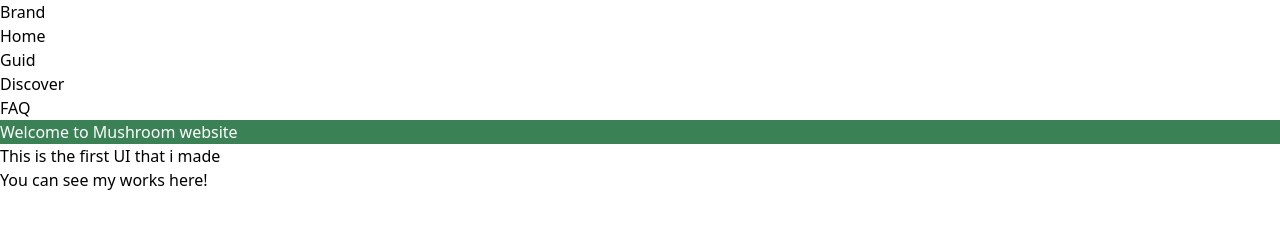
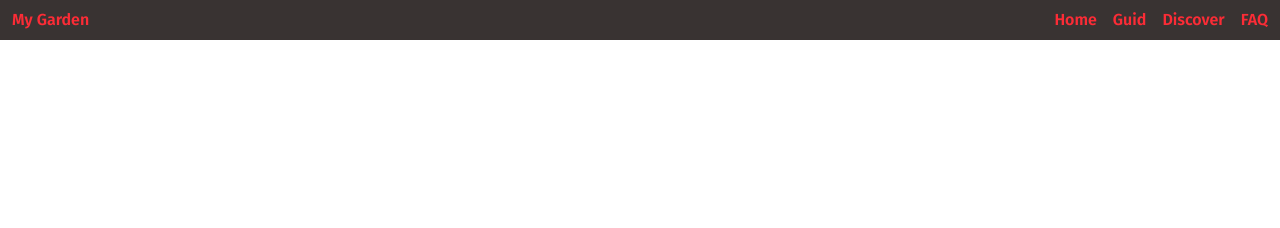
Before and after one commit to A-soheilyfar/Mushroom_project, a website: page src/index.html in a window 1280 px wide. Drawn offline with Linux system fonts and the light colour scheme.

Commit message:
Updated code

```diff
--- a/src/index.html
+++ b/src/index.html
@@ -1,33 +1,40 @@
 <!DOCTYPE html>
 <html lang="en">
   <head>
-    <meta charset="UTF-8">
-    <meta name="viewport" content="width=device-width, initial-scale=1.0">
-    <link href="./output.css" rel="stylesheet">
+    <meta charset="UTF-8" />
+    <meta name="viewport" content="width=device-width, initial-scale=1.0" />
+    <link href="./output.css" rel="stylesheet" />
+    <link rel="stylesheet" href="./styles.css" />
     <title>Document</title>
+
+    <!-- Google Fonts -->
+    <link rel="preconnect" href="https://fonts.googleapis.com" />
+    <link rel="preconnect" href="https://fonts.gstatic.com" crossorigin />
+
+    <link
+      href="https://fonts.googleapis.com/css2?family=Fira+Sans:ital,wght@0,100;0,200;0,300;0,400;0,500;0,600;0,700;0,800;0,900;1,100;1,200;1,300;1,400;1,500;1,600;1,700;1,800;1,900&family=Outfit:wght@100..900&display=swap"
+      rel="stylesheet"
+    />
   </head>
-<body>
-    <div class="container"><nav>
-        <ul>
-            <li>Brand</li>
-            <li>Home</li>
+  <body class="font-fira font-normal">
+    <div class="container">
+      <nav>
+        <ul class="bg-light-brown text-white flex gap-4 px-3">
+          <li class="font-fira font-semibold">My Garden</li>
+          <li class="ml-auto">Home</li>
           <li>Guid</li>
           <li>Discover</li>
           <li>FAQ</li>
-
         </ul>
       </nav>
 
-<header>
-    <h1 class="bg-light-green text-white">Welcome to Mushroom website </h1>
+      <header class="hidden">
+        <h1>Welcome to Mushroom website</h1>
 
         <h2>This is the first UI that i made</h2>
 
-    <h2> You can see my works here!</h2>
+        <h2>You can see my works here!</h2>
       </header>
-
-
     </div>
-
   </body>
 </html>
--- a/src/input.css
+++ b/src/input.css
@@ -1,5 +1,4 @@
 @import "tailwindcss";
-
 
 @theme {
   --color-light-green: #3a8256;
@@ -8,7 +7,11 @@
   --color-mid-brown: #2c2726;
   --color-dark-brown: #292424;
   --color-darker-brown: #231f1f;
-    --color-orange-primary:#f59c5c;
-    --font-fira:"Fira Sans","sans-serif";
-    --font-outfit:"Outfit","sans-serif";
+  --color-orange-primary: #f59c5c;
+  --font-fira: "Fira Sans", serif;
+  --font-outfit: "Outfit", serif;
 }
+
+ul li {
+  @apply py-2 text-red-500 font-fira font-semibold;
+}
```
Also changed, not shown: src/output.css, src/styles.css (added). Lines whose indentation alone changed are shown as unchanged.
